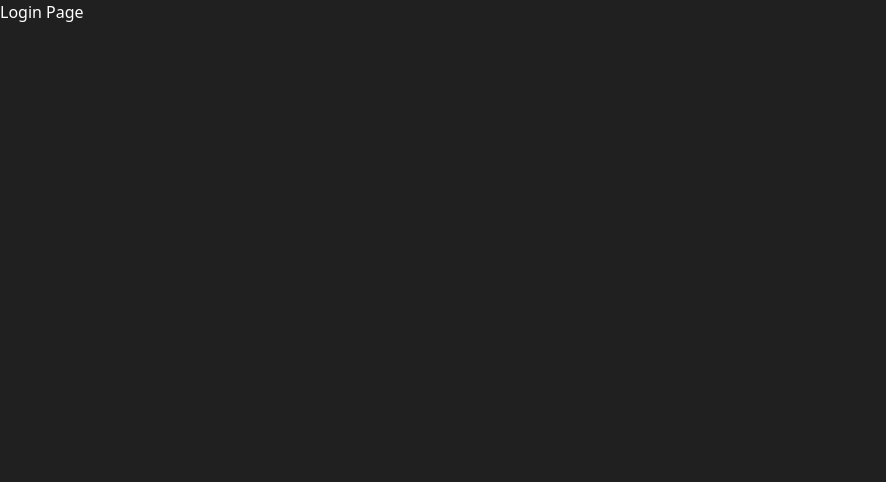
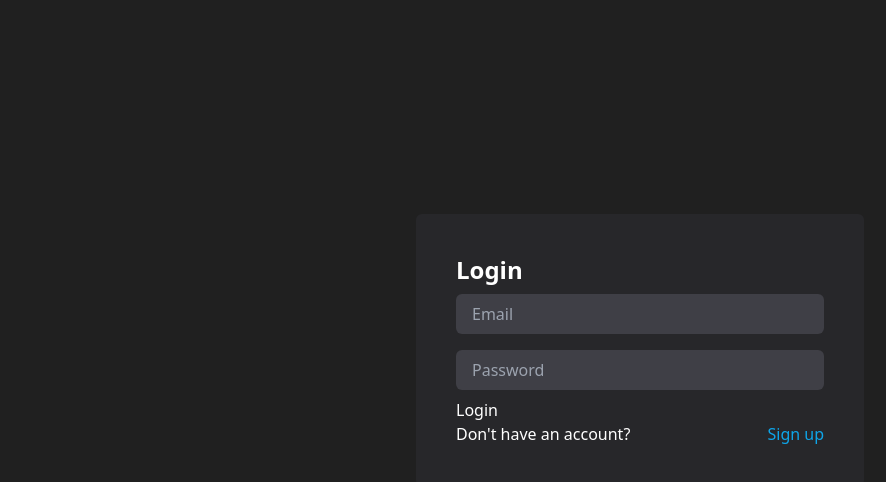
Before and after one commit to GITJOHN321/nodeProject, a React (Vite) app in the folder client/: page /login in a window 1280 px wide. Shown: the top 482 px of the page, without its empty margins (0-886 px from the left). Built offline with nearby package versions, Linux system fonts and the light colour scheme.

Commit message:
Create Login on frontend

```diff
--- a/client/src/api/auth.js
+++ b/client/src/api/auth.js
@@ -3,3 +3,5 @@
 const API = "http://localhost:4000/api";
 
 export const registerRequest = user => axios.post(`${API}/register`, user);
+
+export const loginRequest = user => axios.post(`${API}/login`, user)
--- a/client/src/context/AuthContext.jsx
+++ b/client/src/context/AuthContext.jsx
@@ -1,5 +1,5 @@
 import { createContext, useContext, useState } from "react";
-import { registerRequest } from "../api/auth";
+import { registerRequest, loginRequest } from "../api/auth";
 
 export const AuthContext = createContext();
 
@@ -27,8 +27,17 @@
     }
   };
 
+  const signin = async (user) => {
+    try {
+      const res = await loginRequest(user);
+      console.log(user);
+    } catch (error) {
+      setErrors(error.response.data)
+    }
+  };
+
   return (
-    <AuthContext.Provider value={{ signup, user, isAuthenticated, errors }}>
+    <AuthContext.Provider value={{ signup, signin, user, isAuthenticated, errors }}>
       {children}
     </AuthContext.Provider>
   );
--- a/client/src/pages/LoginPage.jsx
+++ b/client/src/pages/LoginPage.jsx
@@ -1,6 +1,53 @@
-function LoginPage(){
-    return (
-        <div>Login Page</div>
-    )
+import { useForm } from "react-hook-form";
+import { useAuth } from "../context/AuthContext";
+import {Link} from 'react-router-dom'
+
+function LoginPage() {
+  const {
+    register,
+    handleSubmit,
+    formState: { errors },
+  } = useForm();
+
+  const { signin, errors: signinErrors } = useAuth();
+
+  const onSubmit = handleSubmit((data) => {
+    signin(data);
+  });
+
+  return (
+    <div className="flex h-[calc(100vh-100px)] items-center justify-center">
+      <div className="bg-zinc-800 max-w-md w-full p-10 rounded-md">
+        {signinErrors.map((error, i) => (
+          <div className="bg-red-500 p-2 text-white text-center" key={i}>
+            {error}
+          </div>
+        ))}
+        <h1 className="text-2xl font-bold">Login</h1>
+        <form onSubmit={onSubmit}>
+          <input
+            type="email"
+            {...register("email", { required: true })}
+            className="w-full bg-zinc-700 text-white px-4 py-2 rounded-md my-2"
+            placeholder="Email"
+          />
+          {errors.email && <p className="text-red-500">email is required</p>}
+          <input
+            type="password"
+            {...register("password", { required: true })}
+            className="w-full bg-zinc-700 text-white px-4 py-2 rounded-md my-2"
+            placeholder="Password"
+          />
+          {errors.password && (
+            <p className="text-red-500">password is required</p>
+          )}
+          <button type="submit"> Login </button>
+        </form>
+        <p className="flex gap-x-2 justify-between">
+          Don't have an account? <Link to="/register" className=" text-sky-500">Sign up</Link>
+        </p>
+      </div>
+    </div>
+  );
 }
-export default LoginPage
+export default LoginPage;
--- a/client/src/pages/RegisterPage.jsx
+++ b/client/src/pages/RegisterPage.jsx
@@ -1,7 +1,7 @@
 import { useForm } from "react-hook-form";
 import { useAuth } from "../context/AuthContext";
 import { useEffect } from "react";
-import { useNavigate } from "react-router-dom";
+import { useNavigate, Link } from "react-router-dom";
 
 function RegisterPage() {
   const {
@@ -55,6 +55,9 @@
         )}
         <button type="submit"> Register </button>
       </form>
+      <p className="flex gap-x-2 justify-between">
+          Already have an account? <Link to="/login" className=" text-sky-500">Login</Link>
+        </p>
     </div>
   );
 }
```
Also changed, not shown: 1 other file (tests, documents, lock files or other folders).
